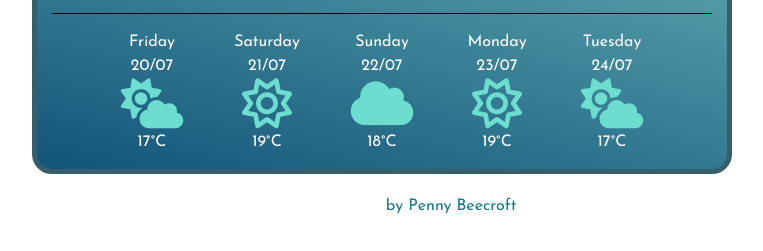
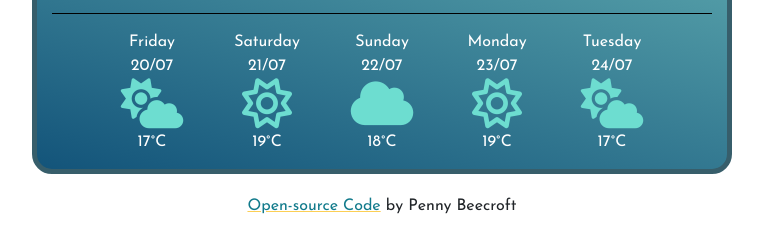
Before and after one commit to beecroftio/Weather_App_SC_P, a plain HTML site: page Index.html in a window 1280 px wide. In both pictures the pointer is over the link "Open-source Code". Shown: the part 301-552 px from the top of the page, without its empty margins (258-1021 px from the left). Drawn offline with nearby package versions, Linux system fonts and the light colour scheme; no server answers.

Commit message:
Corrected footer-link decoration

```diff
--- a/Index.html
+++ b/Index.html
@@ -105,7 +105,7 @@
             </section>
         </div>
     </div>
-    <footer><a href="https://github.com/beecroftio/Weather_App_SC_P" target="_blank">Open-source Code</a> by Penny Beecroft</footer>
+    <footer><a class="footer-link" href="https://github.com/beecroftio/Weather_App_SC_P" target="_blank">Open-source Code</a> by Penny Beecroft</footer>
     <script src="script.js">
 
 
--- a/Style.css
+++ b/Style.css
@@ -101,8 +101,10 @@ hr {
 footer {
   text-align: center;
 }
-footer:hover {
+.footer-link:hover {
   color: #117a8b;
+  text-decoration: underline;
+  text-decoration-color: #fccf54;
 }
 a:hover {
   color: #fff;
```
